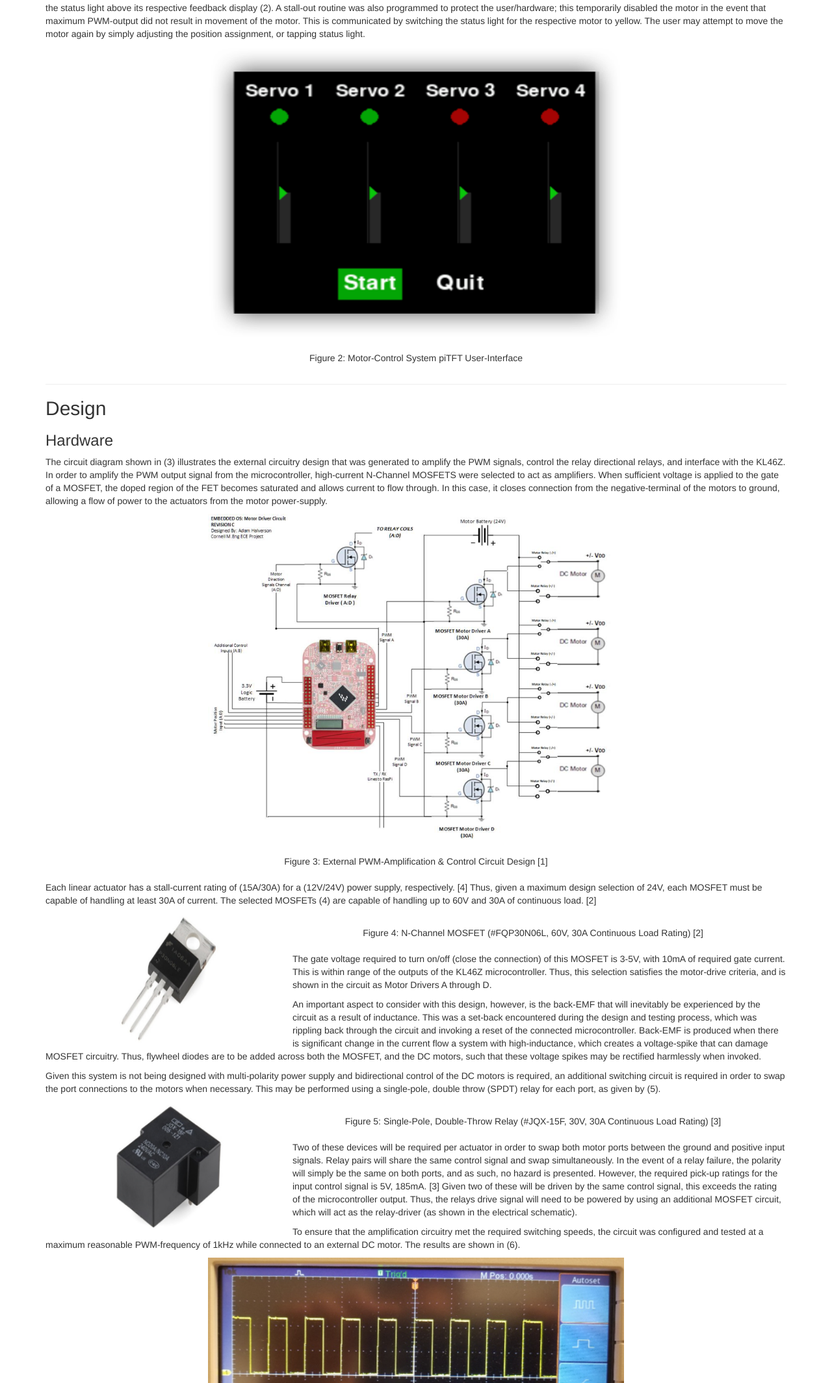
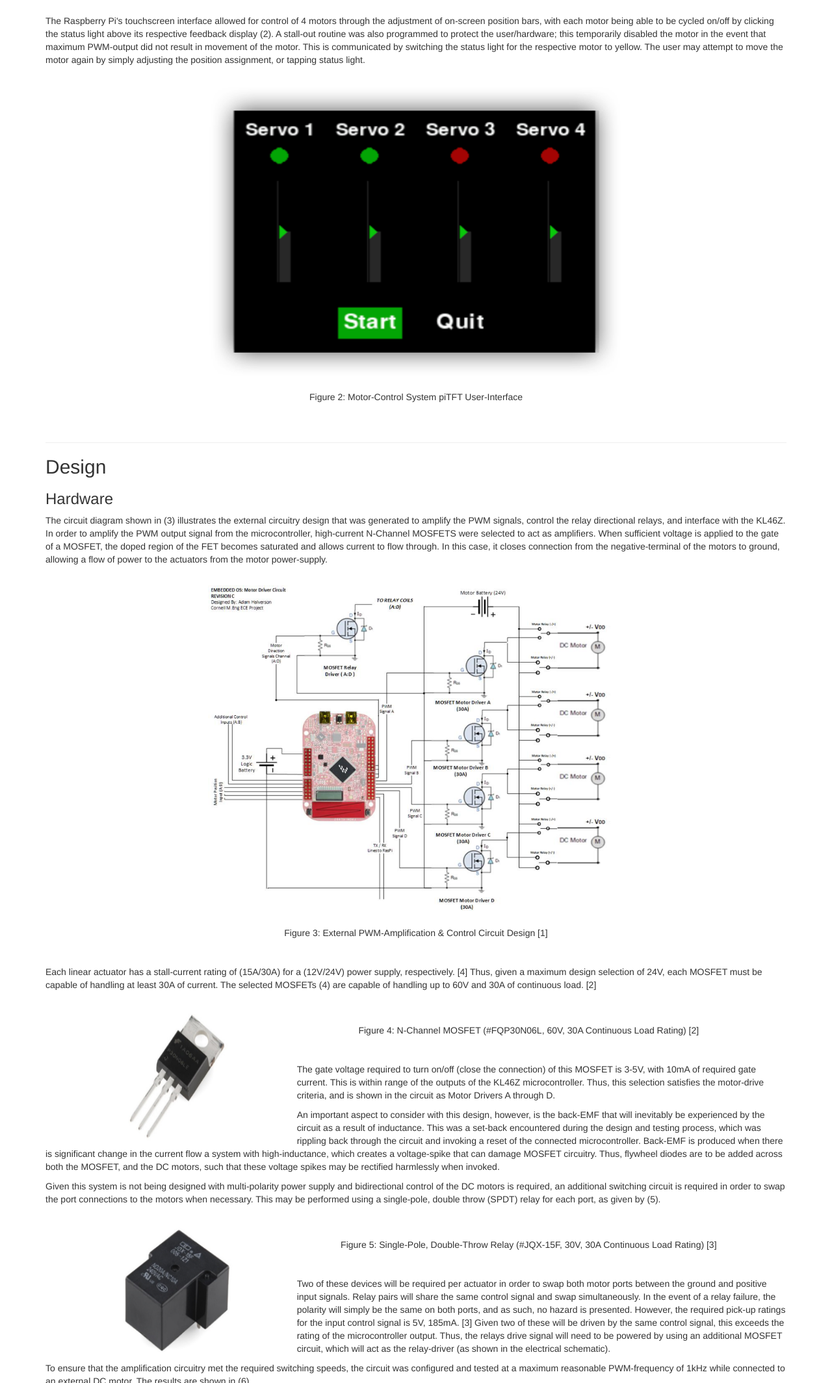
Before and after one commit to Alphasite/ece-5725-embedded-os-project, a plain HTML site: page docs/index.html in a window 1280 px wide. Shown: the part 1663-3792 px from the top of the page at 65% size. Drawn offline with nearby package versions, Linux system fonts and the light colour scheme.

Commit message:
tweak csș,

```diff
--- a/docs/css/index.css
+++ b/docs/css/index.css
@@ -20,6 +20,10 @@ hr { margin: 20px 0 20px 0; }
     padding:2rem 2rem 1rem 2rem;
 }
 
+.figure {
+    padding: 2rem 2rem 2rem 2rem;
+}
+
 .small-img {
     width: 450px;
     height: auto;
--- a/docs/index.html
+++ b/docs/index.html
@@ -101,7 +101,7 @@
             The Raspberry Pi communicated via serial to the external hardware I/O device in order to
             invoke these signals. The general system layout is given by (1).
         </p>
-        <div>
+        <div class="figure">
             <img src="pics/diagram.png" class="img-responsive center-block" alt="">
             <p class="text-center caption">
                 Figure 1: High-Level System Flow Chart
@@ -115,7 +115,7 @@
             motor. This is communicated by switching the status light for the respective motor to yellow. The user may
             attempt to move the motor again by simply adjusting the position assignment, or tapping status light.
         </p>
-        <div>
+        <div class="figure">
             <img src="pics/ui.png" class="img-responsive center-block" alt="">
             <p class="text-center caption">
                 Figure 2: Motor-Control System piTFT User-Interface
@@ -143,7 +143,7 @@
             and allows current to flow through. In this case, it closes connection from the negative-terminal of the
             motors to ground, allowing a flow of power to the actuators from the motor power-supply.
         </p>
-        <div>
+        <div class="figure">
             <img src="pics/amp.png" class="img-responsive center-block" alt="">
             <p class="text-center caption">
                 Figure 3: External PWM-Amplification & Control Circuit Design [1]
@@ -154,7 +154,7 @@
             Thus, given a maximum design selection of 24V, each MOSFET must be capable of handling at least 30A of
             current. The selected MOSFETs (4) are capable of handling up to 60V and 30A of continuous load. [2]
         </p>
-        <div>
+        <div class="figure">
 		    <div class="col-md-4" style="text-align:center;">
 				<img class="img-rounded" src="pics/mosfet.png" alt="Generic placeholder image" width="200" height="200">
 			</div>
@@ -182,7 +182,7 @@
             motors when necessary. This may be performed using a single-pole, double throw (SPDT) relay for each port,
             as given by (5).
         </p>
-        <div>
+        <div class="figure">
 			<div class="col-md-4" style="text-align:center;">
 				<img class="img-rounded" src="pics/relay.png" alt="Generic placeholder image" width="200" height="200">
 			</div>
@@ -204,7 +204,7 @@
             tested at a maximum reasonable PWM-frequency of 1kHz while connected to an external DC motor. The results
             are shown in (6).
         </p>
-        <div>
+        <div class="figure">
             <img src="pics/pwm.png" class="img-responsive center-block" alt="">
             <p class="text-center caption">
                 Figure 6: 24V PWM Drive Signal amplified from 3.3V PWM Control Signal
@@ -215,7 +215,7 @@
             precision. Thus, the full circuit was built and fully-configured to interface with all four motors, as shown
             in (7).
         </p>
-        <div>
+        <div class="figure">
             <img src="pics/circuit.png" class="img-responsive center-block" alt="">
             <p class="text-center caption">
                 Figure 7: Fully-Integrated Control Circuit
```
